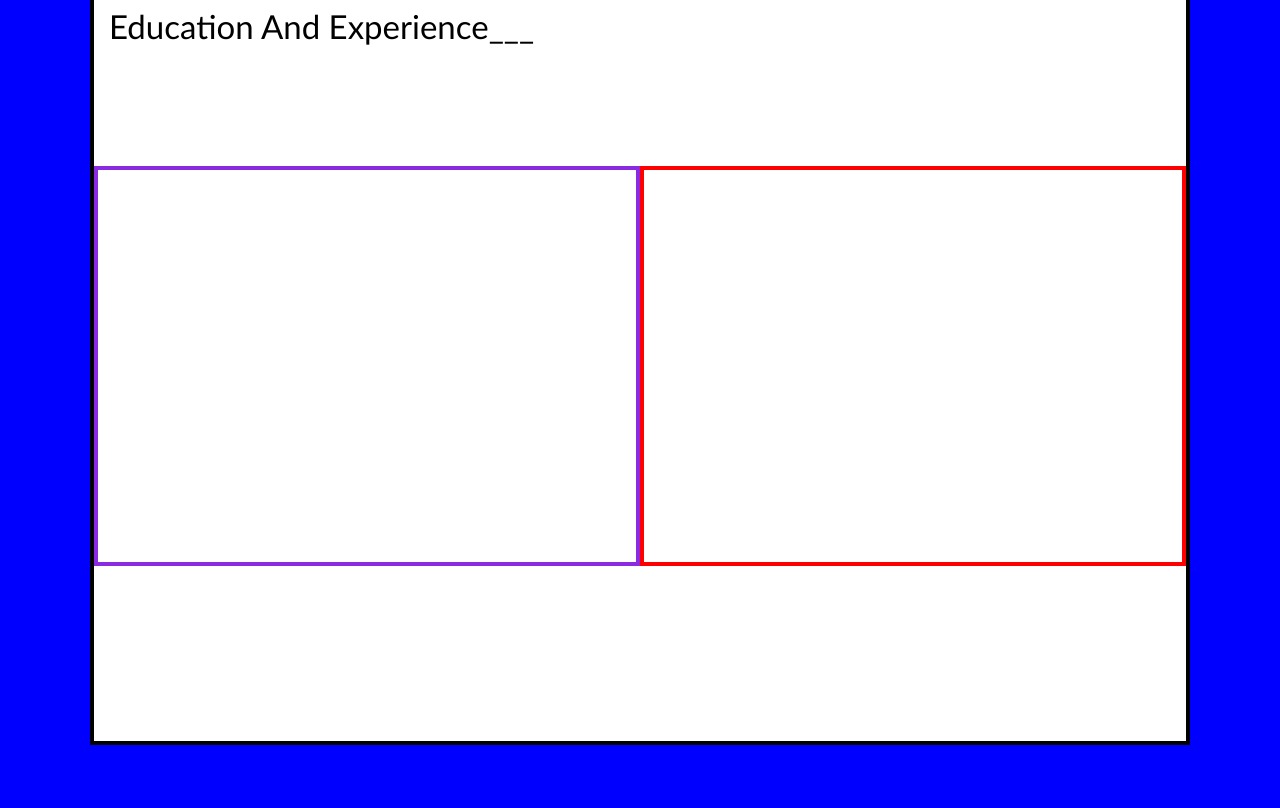
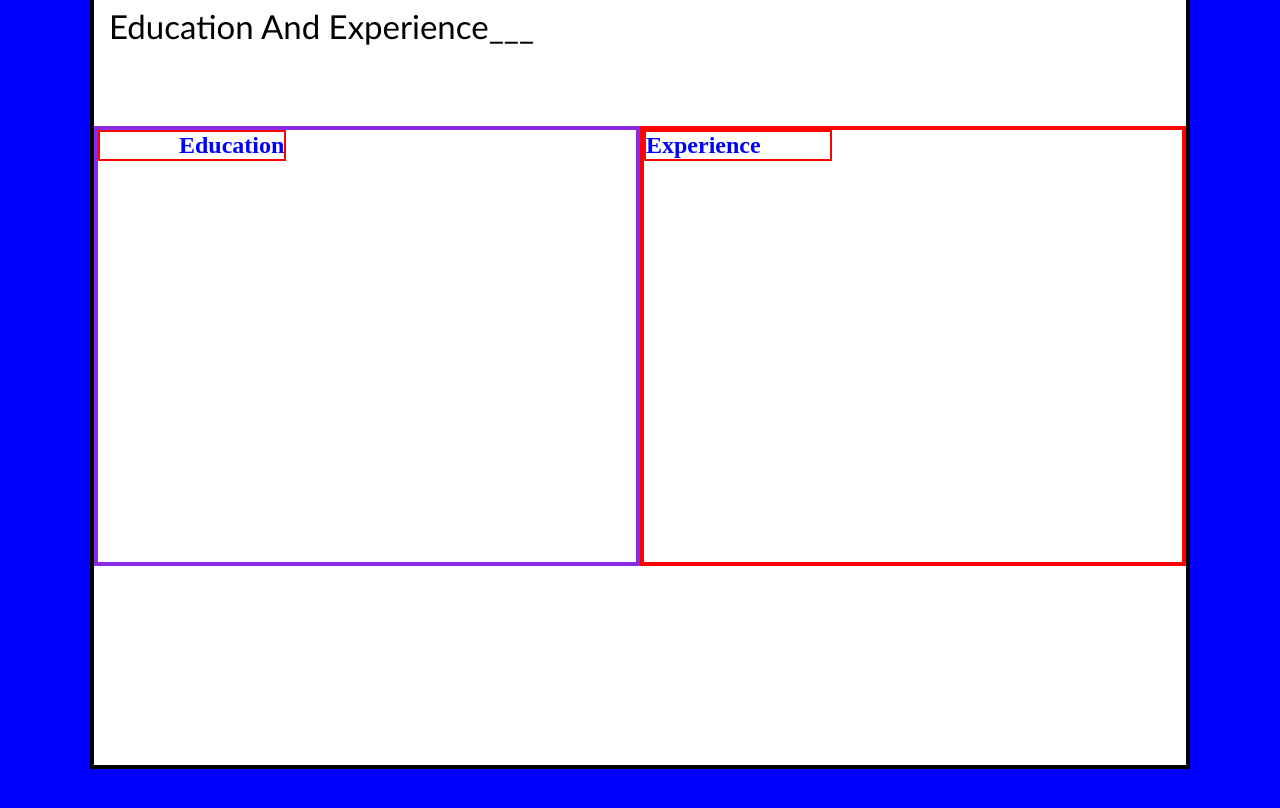
Before and after one commit to mary699/portfolio, a plain HTML site: page main.html in a window 1280 px wide. Shown: the part 3040-3848 px from the top of the page. Drawn offline with Linux system fonts and the light colour scheme.

Commit message:
working still on eduexp

```diff
--- a/main.css
+++ b/main.css
@@ -73,7 +73,7 @@ label{
 
 /* --------------SUB-DIV STARTS HERE */
 .sub-div{
-    height: 457vh;
+    height: 460vh;
     background-color: white;
     margin: 0px 90px;
     box-shadow: rgb(158, 167, 177 ,0.3) ;
@@ -422,9 +422,7 @@ background-color: red;
 
 /* -------PROJECTS ENDS HERE */
 /* ----------------EDUCATION AND EXPERIENCE STARTS HERE*/
-.eduex{
-    /* border: 2px solid red; */
-}
+
 .eduexp{
     /* border: 2px solid red; */
     height: 75vh;
@@ -432,10 +430,9 @@ background-color: red;
 }
 
 .eduexp-top{
-    height: 20vh;
+    height: 15vh;
 }
 .eduexp-text h1{
-    height: 15vh;
     font-size: 33px;
     margin: 15px;
 
@@ -444,18 +441,32 @@ background-color: red;
 }
 
 .eduexp-bottom{
-    height: 50vh;
+    height: 55vh;
     display: flex;
 }
 
 .eduexp-bottom-left{
     border: 4px solid blueviolet;
-flex: 3;
+    flex: 3;
 }
+.eduexp-bottom-left h1{
+
+    color: blue;
+    border: 2px solid red;
+    width: 35%;
+    text-align: right;
+}
+
 
 .eduexp-bottom-right{
     border: 4px solid red;
-flex: 3;
+    flex: 3;
+
+}
+.eduexp-bottom-right h1{
+    color: blue;
+    border: 2px solid red;
+    width: 35%;
 }
 
 
--- a/main.html
+++ b/main.html
@@ -346,10 +346,10 @@
         </div>
         <div class="eduexp-bottom">
             <div class="eduexp-bottom-left">
-
+                <h1>Education</h1>
             </div>
             <div class="eduexp-bottom-right">
-
+                <h1>Experience</h1>
             </div>
         </div>
 
```
